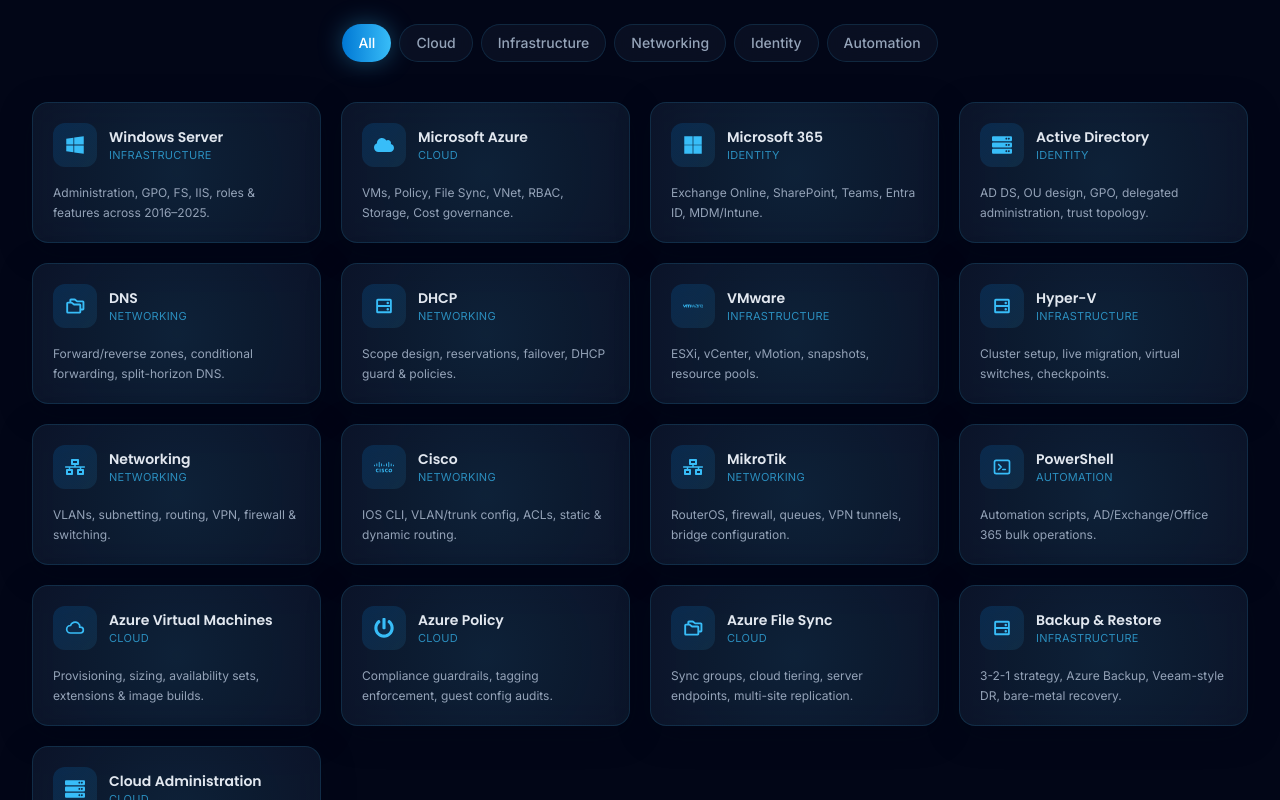
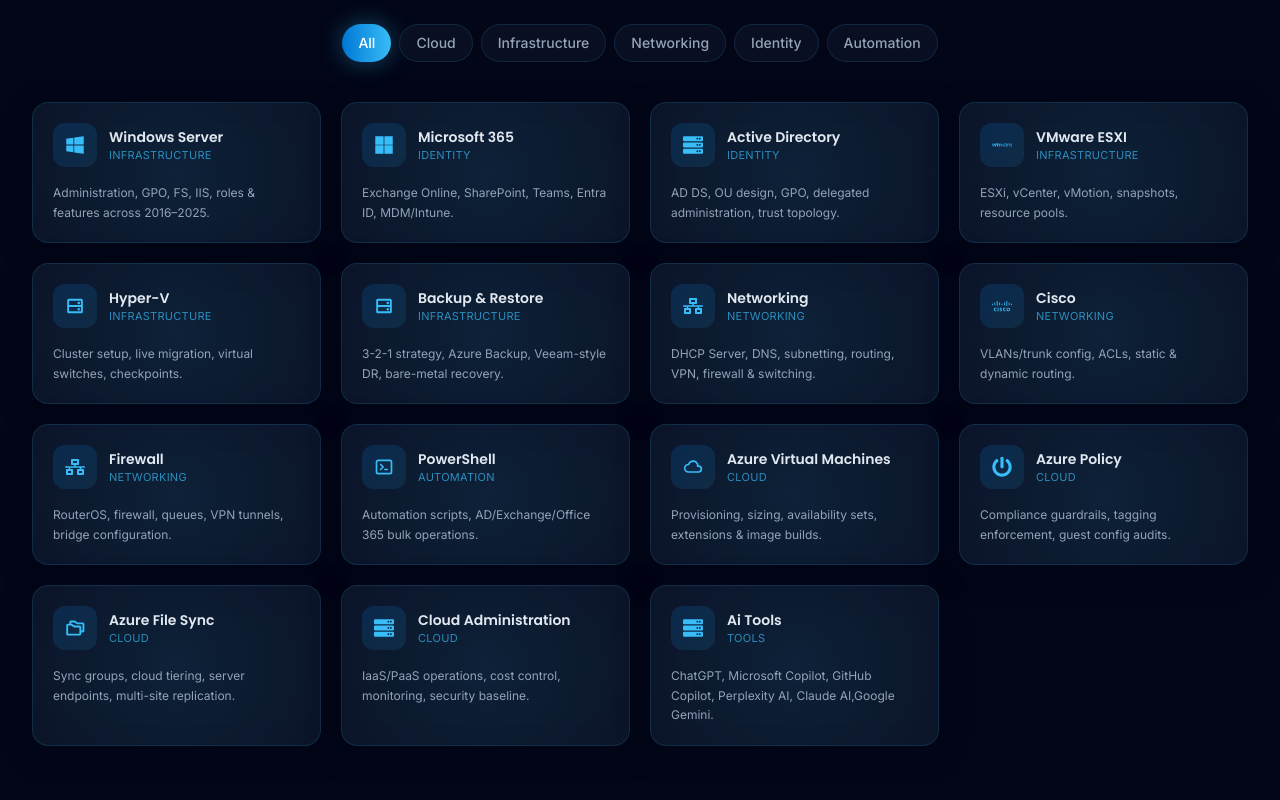
Before and after one commit to MohamedEssam-IT/Portfolio1, a React (Vite) app: page / in a window 1280 px wide. Shown: the part 1960-2760 px from the top of the page. Built offline with nearby package versions, Linux system fonts and the light colour scheme.

Commit message:
Update portfolio stats

```diff
--- a/src/data/skills.ts
+++ b/src/data/skills.ts
@@ -26,12 +26,6 @@ export const skills: Skill[] = [
     blurb: 'Administration, GPO, FS, IIS, roles & features across 2016–2025.',
   },
   {
-    name: 'Microsoft Azure',
-    icon: FaCloud,
-    category: 'Cloud',
-    blurb: 'VMs, Policy, File Sync, VNet, RBAC, Storage, Cost governance.',
-  },
-  {
     name: 'Microsoft 365',
     icon: FaMicrosoft,
     category: 'Identity',
@@ -44,19 +38,7 @@ export const skills: Skill[] = [
     blurb: 'AD DS, OU design, GPO, delegated administration, trust topology.',
   },
   {
-    name: 'DNS',
-    icon: PiFoldersBold,
-    category: 'Networking',
-    blurb: 'Forward/reverse zones, conditional forwarding, split-horizon DNS.',
-  },
-  {
-    name: 'DHCP',
-    icon: PiHardDrivesBold,
-    category: 'Networking',
-    blurb: 'Scope design, reservations, failover, DHCP guard & policies.',
-  },
-  {
-    name: 'VMware',
+    name: 'VMware ESXI',
     icon: SiVmware,
     category: 'Infrastructure',
     blurb: 'ESXi, vCenter, vMotion, snapshots, resource pools.',
@@ -68,19 +50,25 @@ export const skills: Skill[] = [
     blurb: 'Cluster setup, live migration, virtual switches, checkpoints.',
   },
   {
+    name: 'Backup & Restore',
+    icon: PiHardDrivesBold,
+    category: 'Infrastructure',
+    blurb: '3-2-1 strategy, Azure Backup, Veeam-style DR, bare-metal recovery.',
+  },
+  {
     name: 'Networking',
     icon: FaNetworkWired,
     category: 'Networking',
-    blurb: 'VLANs, subnetting, routing, VPN, firewall & switching.',
+    blurb: 'DHCP Server, DNS, subnetting, routing, VPN, firewall & switching.',
   },
   {
     name: 'Cisco',
     icon: SiCisco,
     category: 'Networking',
-    blurb: 'IOS CLI, VLAN/trunk config, ACLs, static & dynamic routing.',
+    blurb: 'VLANs/trunk config, ACLs, static & dynamic routing.',
   },
   {
-    name: 'MikroTik',
+    name: 'Firewall',
     icon: FaNetworkWired,
     category: 'Networking',
     blurb: 'RouterOS, firewall, queues, VPN tunnels, bridge configuration.',
@@ -110,15 +98,15 @@ export const skills: Skill[] = [
     blurb: 'Sync groups, cloud tiering, server endpoints, multi-site replication.',
   },
   {
-    name: 'Backup & Restore',
-    icon: PiHardDrivesBold,
-    category: 'Infrastructure',
-    blurb: '3-2-1 strategy, Azure Backup, Veeam-style DR, bare-metal recovery.',
-  },
-  {
     name: 'Cloud Administration',
     icon: FaServer,
     category: 'Cloud',
     blurb: 'IaaS/PaaS operations, cost control, monitoring, security baseline.',
   },
+ {
+    name: 'Ai Tools',
+    icon: FaServer,
+    category: 'Tools',
+    blurb: 'ChatGPT, Microsoft Copilot, GitHub Copilot, Perplexity AI, Claude AI,Google Gemini.',
+  },
 ];
```
